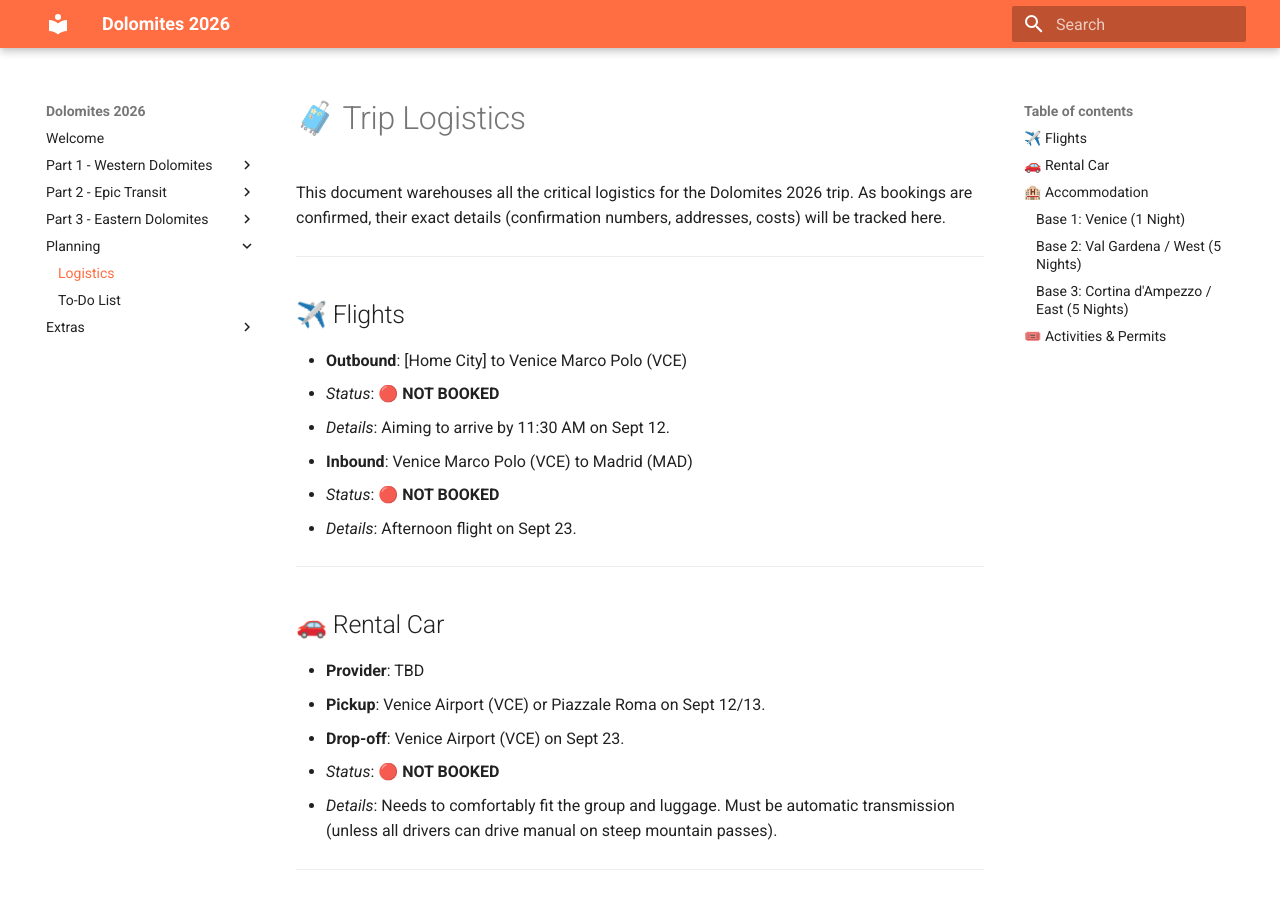
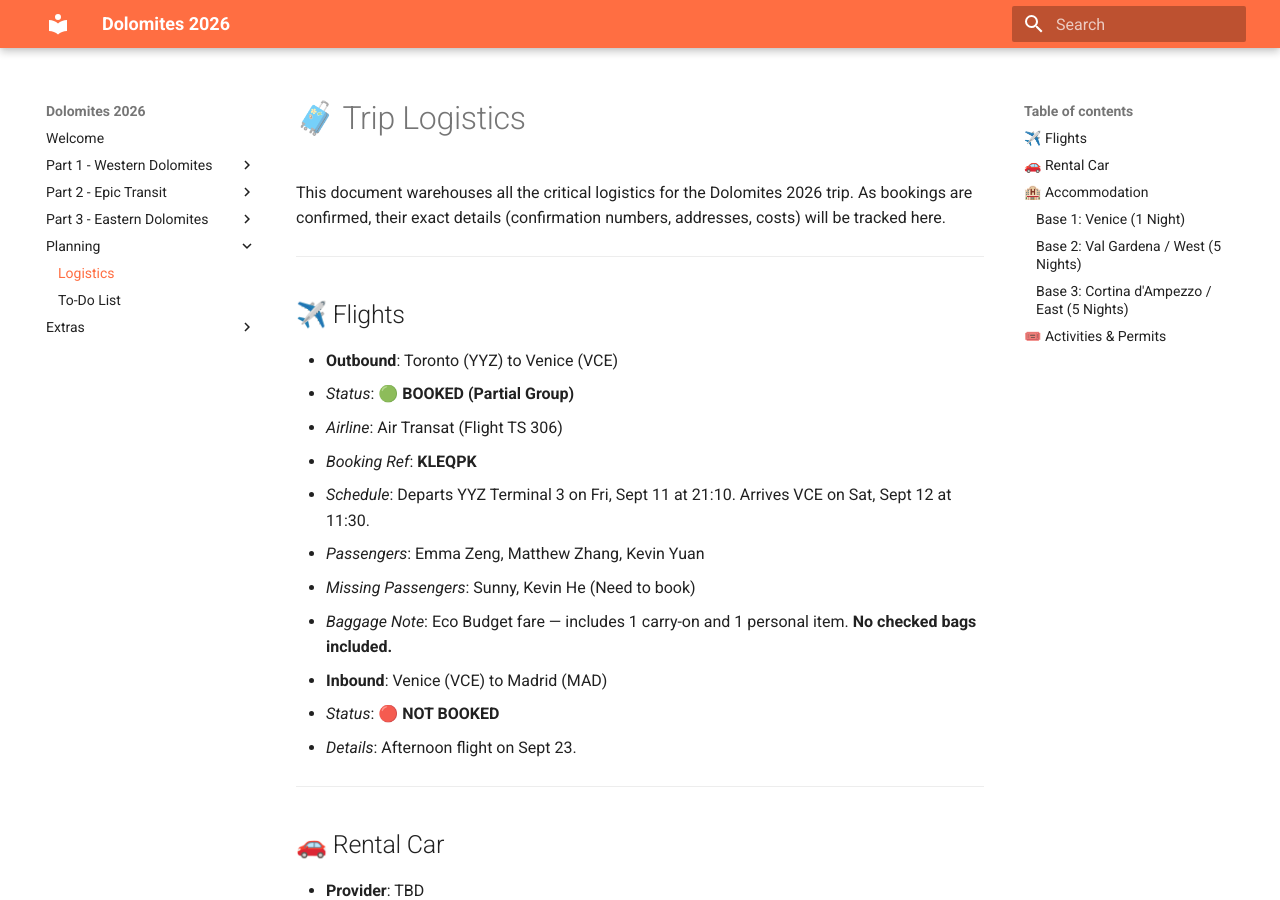
Before and after one commit to iammzz/dolomites-2026, an MkDocs documentation site: the page built from docs/logistics.md, in a window 1280 px wide and 900 px high. Built offline with MkDocs 1.6.1 and Material for MkDocs 9.7.7, drawn with Linux system fonts in a browser that asks for light colours.

Commit message:
Update logistics with Air Transat flights

```diff
--- a/docs/logistics.md
+++ b/docs/logistics.md
@@ -5,10 +5,15 @@ This document warehouses all the critical logistics for the Dolomites 2026 trip.
 ---
 
 ## ✈️ Flights
-* **Outbound**: [Home City] to Venice Marco Polo (VCE)
-  * *Status*: 🔴 **NOT BOOKED**
-  * *Details*: Aiming to arrive by 11:30 AM on Sept 12.
-* **Inbound**: Venice Marco Polo (VCE) to Madrid (MAD)
+* **Outbound**: Toronto (YYZ) to Venice (VCE)
+  * *Status*: 🟢 **BOOKED (Partial Group)**
+  * *Airline*: Air Transat (Flight TS 306)
+  * *Booking Ref*: **KLEQPK**
+  * *Schedule*: Departs YYZ Terminal 3 on Fri, Sept 11 at 21:10. Arrives VCE on Sat, Sept 12 at 11:30.
+  * *Passengers*: Emma Zeng, Matthew Zhang, Kevin Yuan
+  * *Missing Passengers*: Sunny, Kevin He (Need to book)
+  * *Baggage Note*: Eco Budget fare — includes 1 carry-on and 1 personal item. **No checked bags included.**
+* **Inbound**: Venice (VCE) to Madrid (MAD)
   * *Status*: 🔴 **NOT BOOKED**
   * *Details*: Afternoon flight on Sept 23.
 
```
Also changed, not shown: docs/index.md (+1 -1 lines), docs/todo.md (+3 -1 lines).
